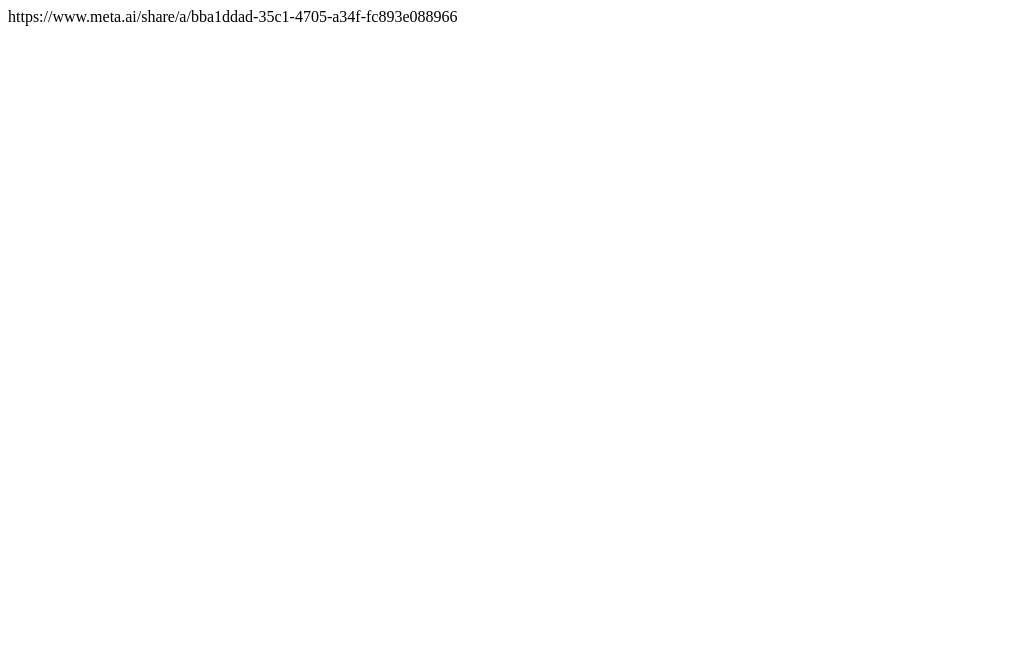
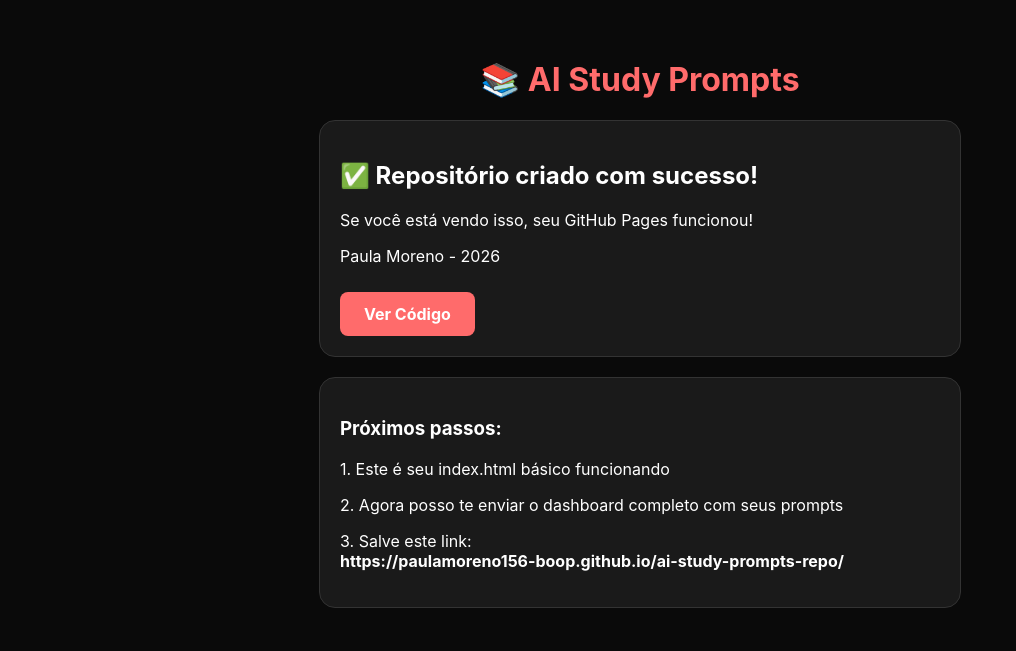
Before and after one commit to paulamoreno156-boop/ai-study-prompts-repo, a plain HTML site: page index.html in a window 1280 px wide. Shown: the whole page, without its empty margins (0-1016 px from the left). Drawn offline with Linux system fonts and the light colour scheme.

Commit message:
Create index.html for AI Study Prompts
Added a basic HTML structure with styles and content for AI Study Prompts.

```diff
--- a/index.html
+++ b/index.html
@@ -1 +1,30 @@
-https://www.meta.ai/share/a/bba1ddad-35c1-4705-a34f-fc893e088966
+<!DOCTYPE html>
+<html lang="pt-BR">
+<head>
+<meta charset="UTF-8">
+<meta name="viewport" content="width=device-width, initial-scale=1.0">
+<title>AI Study Prompts - Paula Moreno</title>
+<style>
+body{font-family:-apple-system,BlinkMacSystemFont,sans-serif;background:#0a0a0a;color:#fff;margin:0;padding:20px}
+h1{color:#ff6b6b;text-align:center;margin-top:40px}
+.card{background:#1a1a1a;border-radius:16px;padding:20px;margin:20px auto;max-width:600px;border:1px solid #333}
+a{color:#4ecdc4;text-decoration:none}
+.btn{background:#ff6b6b;color:#fff;padding:12px 24px;border-radius:8px;display:inline-block;margin-top:10px;font-weight:bold}
+</style>
+</head>
+<body>
+<h1>📚 AI Study Prompts</h1>
+<div class="card">
+<h2>✅ Repositório criado com sucesso!</h2>
+<p>Se você está vendo isso, seu GitHub Pages funcionou!</p>
+<p>Paula Moreno - 2026</p>
+<a class="btn" href="https://github.com/paulamoreno156-boop/ai-study-prompts-repo">Ver Código</a>
+</div>
+<div class="card">
+<h3>Próximos passos:</h3>
+<p>1. Este é seu index.html básico funcionando</p>
+<p>2. Agora posso te enviar o dashboard completo com seus prompts</p>
+<p>3. Salve este link: <br><b>https://paulamoreno156-boop.github.io/ai-study-prompts-repo/</b></p>
+</div>
+</body>
+</html>
```
